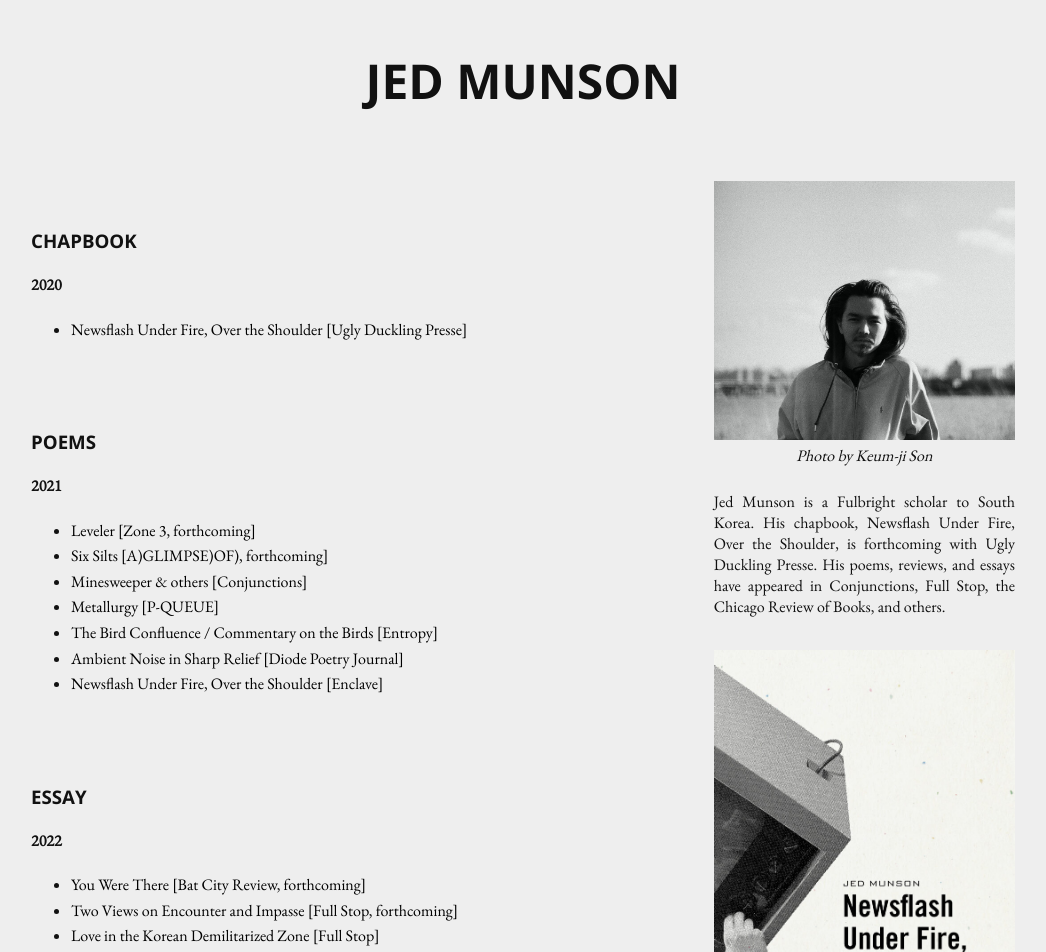
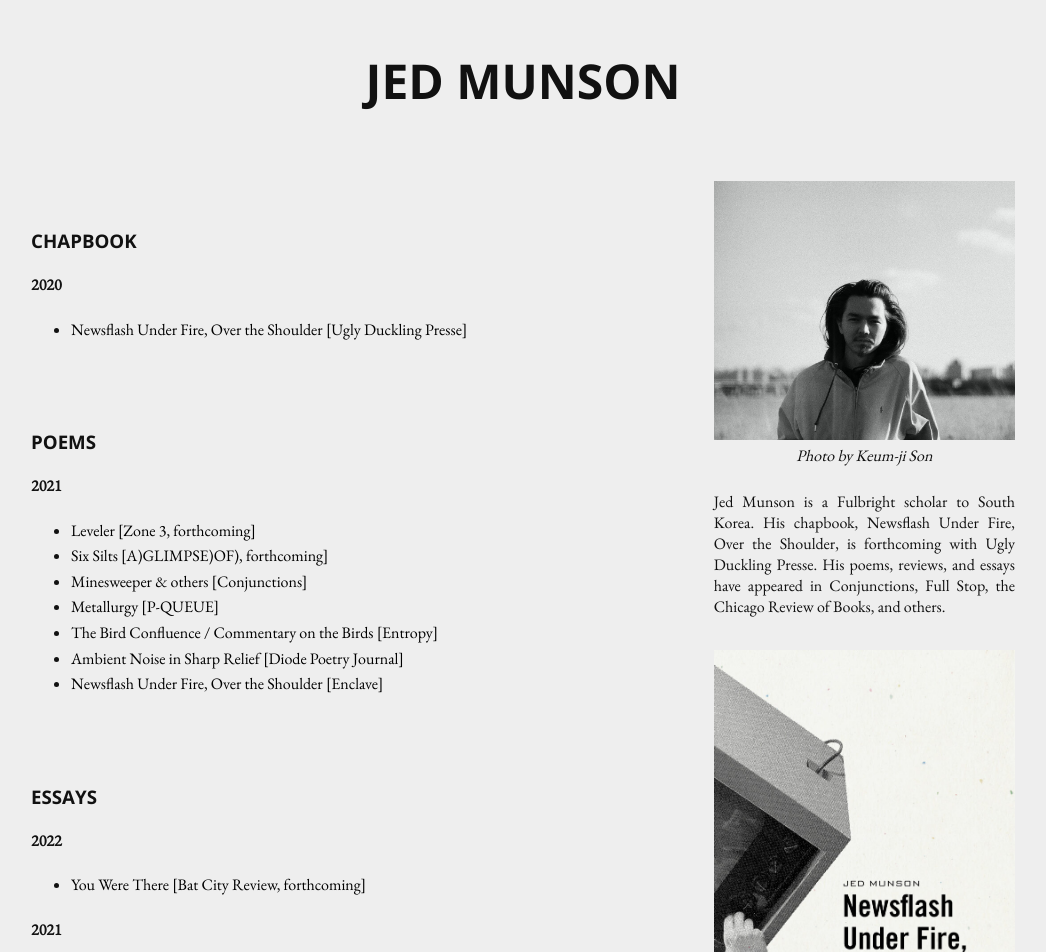
Before and after one commit to Elementrat/writer-portfolio-jed-munson, a SvelteKit app: page / in a window 1280 px wide. Shown: the top 952 px of the page, without its empty margins (117-1163 px from the left). Built offline with nearby package versions, Linux system fonts and the light colour scheme.

Commit message:
update publications

```diff
--- a/src/components/Publications.svelte
+++ b/src/components/Publications.svelte
@@ -51,7 +51,7 @@
 			]
 		},
 		{
-			title: 'Essay',
+			title: 'Essays',
 			publications: [
 				{
 					title: `You Were There [Bat City Review, forthcoming]`,
@@ -61,12 +61,12 @@
 				{
 					title: `Two Views on Encounter and Impasse [Full Stop, forthcoming]`,
 					url: ``,
-					date: `2022`
+					date: `2021`
 				},
 				{
 					title: `Love in the Korean Demilitarized Zone [Full Stop]`,
 					url: `https://www.full-stop.net/2021/07/16/features/essays/jed-munson/love-in-the-korean-demilitarized-zone/`,
-					date: `2022`
+					date: `2021`
 				}
 			]
 		},
@@ -146,6 +146,8 @@
 			years
 		};
 	});
+
+	console.log('__SEC', sections);
 </script>
 
 {#each sections as section}
@@ -153,7 +155,7 @@
 		<h3 class="section-title">
 			{section.title}
 		</h3>
-		{#each Object.keys(section.years) as year}
+		{#each Object.keys(section.years).sort((a, b) => b - a) as year}
 			<h4>{year}</h4>
 			<ul>
 				{#each section.years[year] as publication}
```
